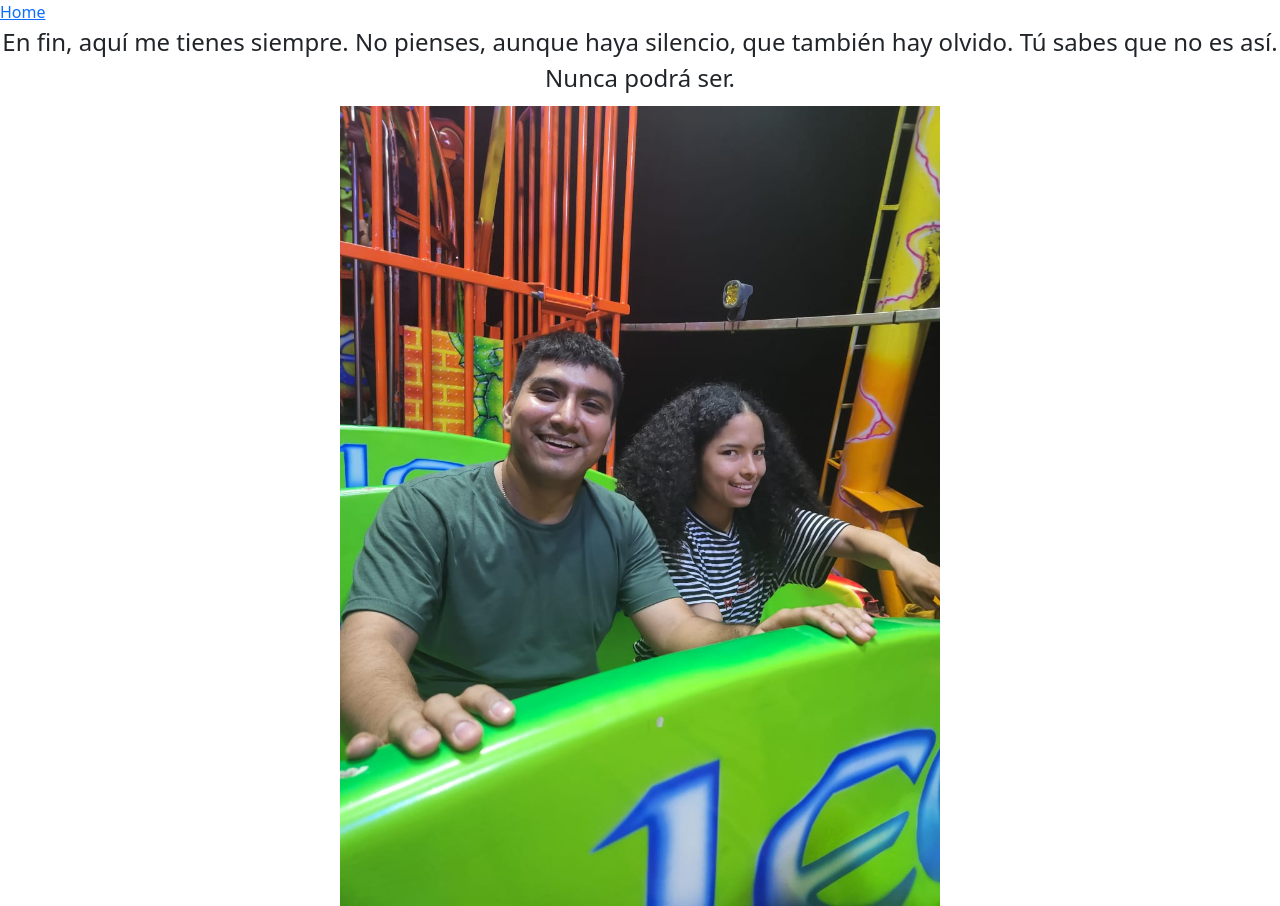
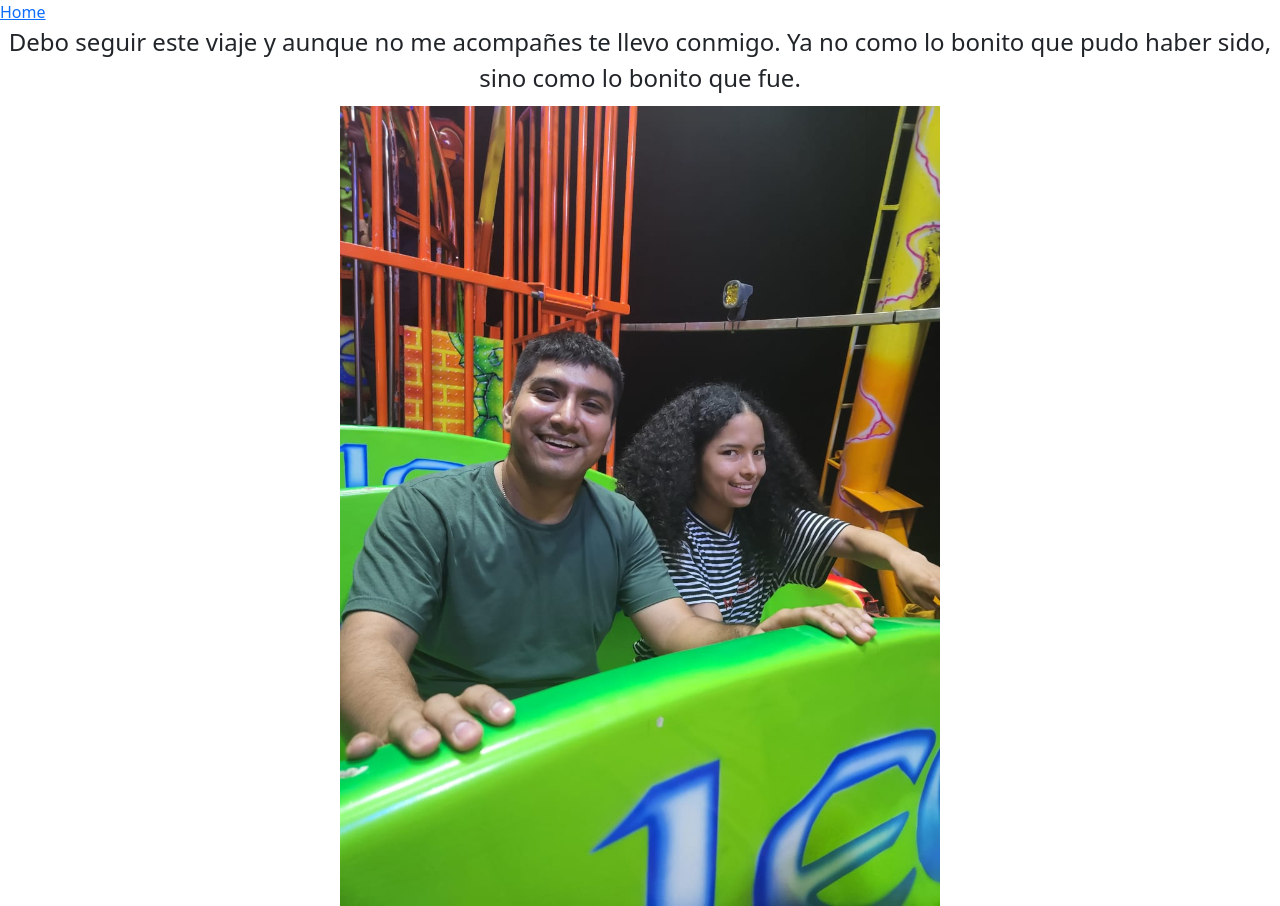
Before and after one commit to AdairAbrigo31/map-report, a SvelteKit app: page /melanie in a window 1280 px wide. Built offline with nearby package versions, Linux system fonts and the light colour scheme.

Commit message:
refact: change in phrase

```diff
--- a/src/routes/melanie/+page.svelte
+++ b/src/routes/melanie/+page.svelte
@@ -1,7 +1,7 @@
 <main>
     <p class="phrase">
-        En fin, aquí me tienes siempre. No pienses, aunque haya silencio, que
-        también hay olvido. Tú sabes que no es así. Nunca podrá ser.
+        Debo seguir este viaje y aunque no me acompañes te llevo conmigo. Ya no
+        como lo bonito que pudo haber sido, sino como lo bonito que fue.
     </p>
     <img src="/melanie_adair.jpeg" alt="Melanie" class="melanie-adair-photo" />
 </main>
```
